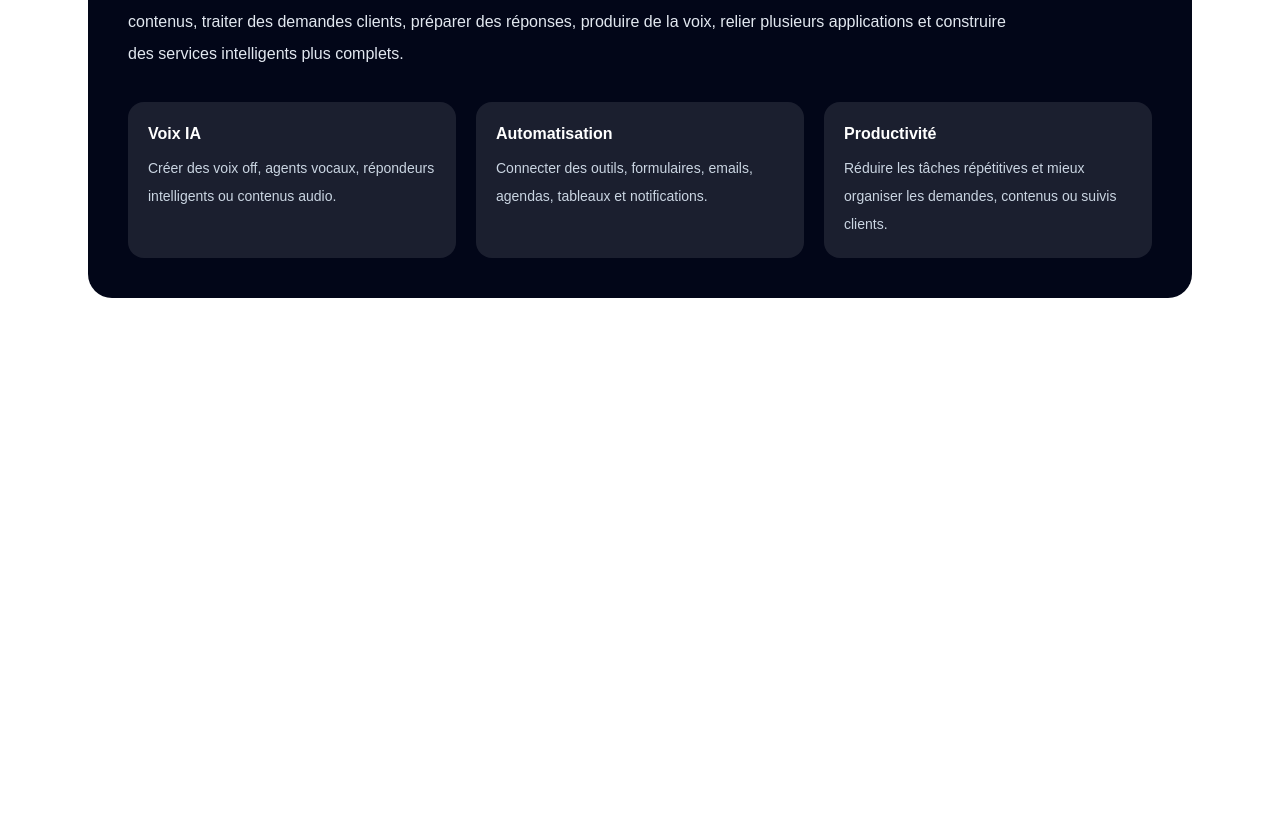
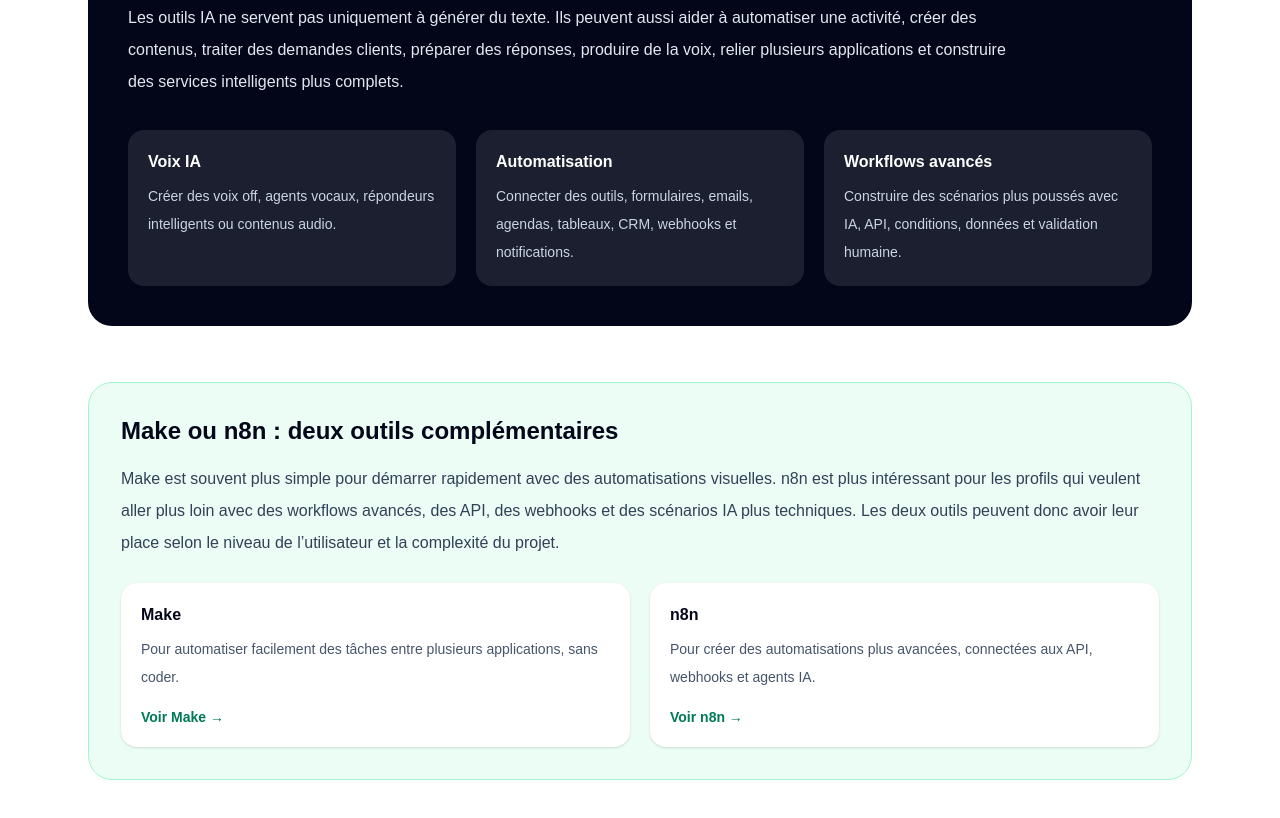
Before and after one commit to sebastienfoulon22-commits/afflizen, a Next.js app: page /outils-ia in a window 1280 px wide. Shown: the part 1514-2332 px from the top of the page. Before the commit the page ends 1852 px from the top, so only its background shows below. Built offline with nearby package versions, Linux system fonts and the light colour scheme.

Commit message:
Ajout n8n dans la categorie outils IA

```diff
--- a/app/outils-ia/page.tsx
+++ b/app/outils-ia/page.tsx
@@ -20,6 +20,13 @@
     description:
       "Une plateforme d’automatisation visuelle pour connecter ses applications, créer des workflows IA et gagner du temps sans coder.",
     badge: "Automatisation",
+  },
+  {
+    name: "n8n",
+    href: "/outils-ia/n8n",
+    description:
+      "Une plateforme d’automatisation avancée pour créer des workflows IA, connecter des API, gérer des webhooks et construire des scénarios plus techniques.",
+    badge: "Workflows IA",
   },
 ];
 
@@ -144,18 +151,63 @@
             <div className="rounded-2xl bg-white/10 p-5">
               <h3 className="font-bold text-white">Automatisation</h3>
               <p className="mt-2 text-sm leading-7 text-slate-300">
-                Connecter des outils, formulaires, emails, agendas, tableaux et
-                notifications.
+                Connecter des outils, formulaires, emails, agendas, tableaux,
+                CRM, webhooks et notifications.
               </p>
             </div>
 
             <div className="rounded-2xl bg-white/10 p-5">
-              <h3 className="font-bold text-white">Productivité</h3>
+              <h3 className="font-bold text-white">Workflows avancés</h3>
               <p className="mt-2 text-sm leading-7 text-slate-300">
-                Réduire les tâches répétitives et mieux organiser les demandes,
-                contenus ou suivis clients.
+                Construire des scénarios plus poussés avec IA, API, conditions,
+                données et validation humaine.
               </p>
             </div>
+          </div>
+        </section>
+
+        <section className="mt-14 rounded-3xl border border-emerald-200 bg-emerald-50 p-6 md:p-8">
+          <h2 className="text-2xl font-bold text-slate-950">
+            Make ou n8n : deux outils complémentaires
+          </h2>
+
+          <p className="mt-4 leading-8 text-slate-700">
+            Make est souvent plus simple pour démarrer rapidement avec des
+            automatisations visuelles. n8n est plus intéressant pour les profils
+            qui veulent aller plus loin avec des workflows avancés, des API, des
+            webhooks et des scénarios IA plus techniques. Les deux outils peuvent
+            donc avoir leur place selon le niveau de l’utilisateur et la
+            complexité du projet.
+          </p>
+
+          <div className="mt-6 grid gap-5 md:grid-cols-2">
+            <Link
+              href="/outils-ia/make"
+              className="rounded-2xl bg-white p-5 shadow-sm transition hover:-translate-y-1 hover:shadow-md"
+            >
+              <h3 className="font-bold text-slate-950">Make</h3>
+              <p className="mt-2 text-sm leading-7 text-slate-600">
+                Pour automatiser facilement des tâches entre plusieurs
+                applications, sans coder.
+              </p>
+              <p className="mt-4 text-sm font-semibold text-emerald-700">
+                Voir Make →
+              </p>
+            </Link>
+
+            <Link
+              href="/outils-ia/n8n"
+              className="rounded-2xl bg-white p-5 shadow-sm transition hover:-translate-y-1 hover:shadow-md"
+            >
+              <h3 className="font-bold text-slate-950">n8n</h3>
+              <p className="mt-2 text-sm leading-7 text-slate-600">
+                Pour créer des automatisations plus avancées, connectées aux API,
+                webhooks et agents IA.
+              </p>
+              <p className="mt-4 text-sm font-semibold text-emerald-700">
+                Voir n8n →
+              </p>
+            </Link>
           </div>
         </section>
       </section>
```
